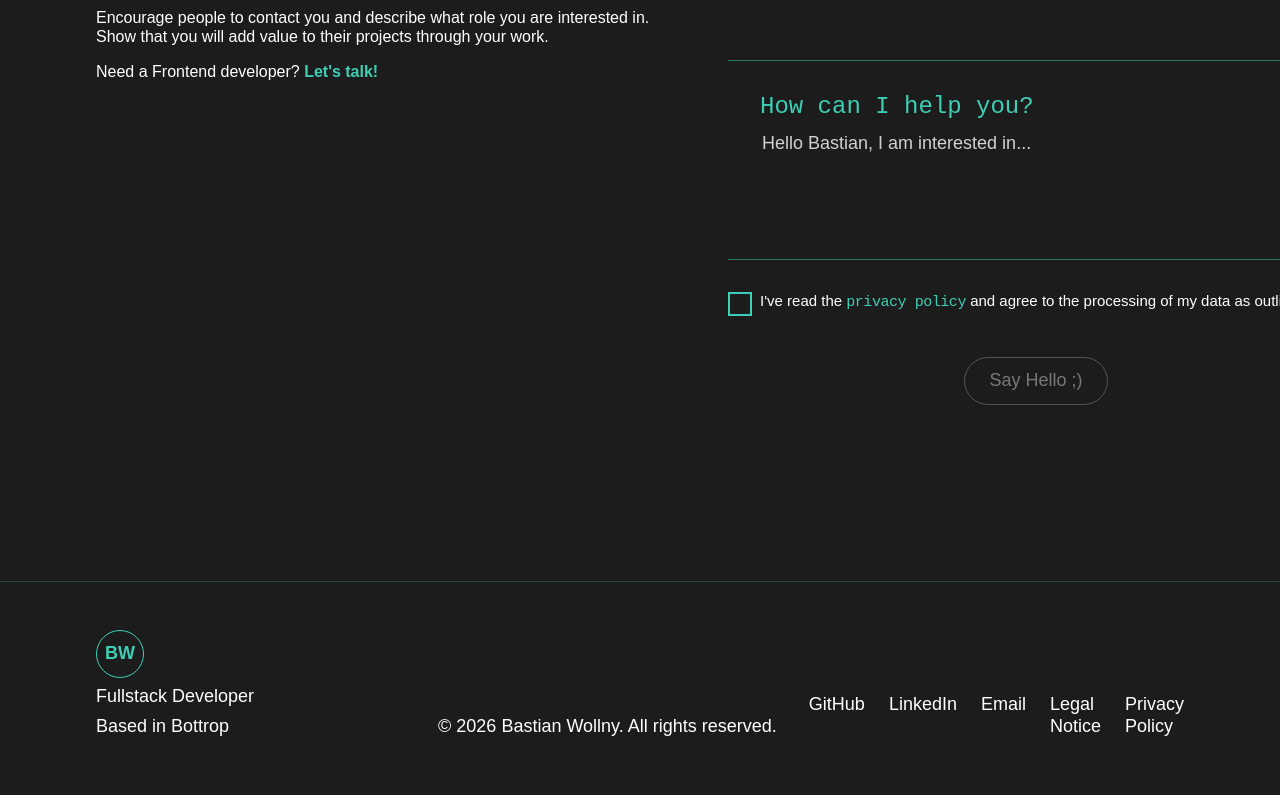
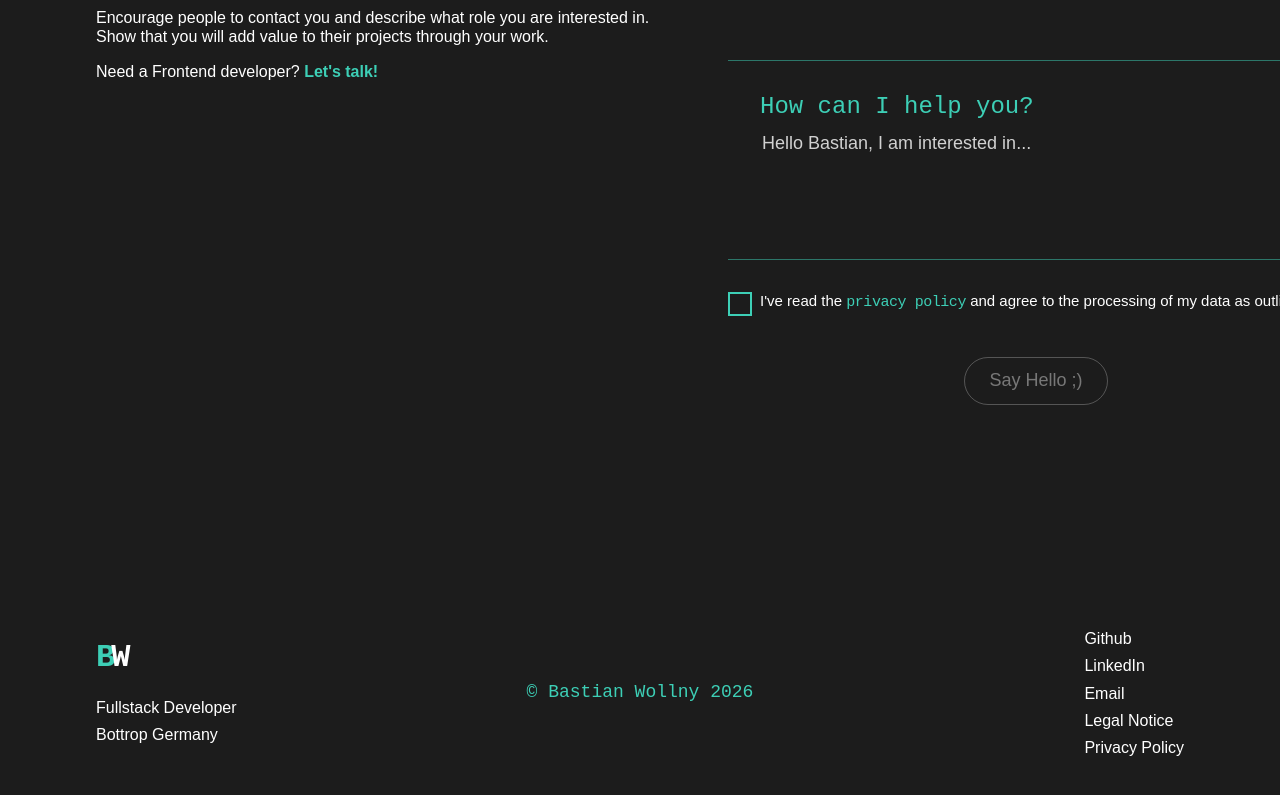
Before and after one commit to CZX93-BW/portfolio-webseite, an Angular app: page / in a window 1280 px wide. Shown: the part 4379-5174 px from the top of the page. Built offline with nearby package versions, Linux system fonts and the light colour scheme.

Commit message:
fixfooter): fixed final global footer layout & design

```diff
--- a/src/app/layout/footer/footer.html
+++ b/src/app/layout/footer/footer.html
@@ -1,23 +1,31 @@
 <footer class="footer">
-  <div class="container footer__content">
+  <div class="footer__container">
     <div class="footer__brand">
-      <a class="footer__logo" routerLink="/" aria-label="Go to homepage">
-        BW
+      <a class="footer__logo" routerLink="/" aria-label="Back to homepage">
+        <span>B</span>
+        <span>W</span>
       </a>
-      <p>Fullstack Developer</p>
-      <p>Based in Bottrop</p>
+
+      <div class="footer__info">
+        <p>Fullstack Developer</p>
+        <p>Bottrop Germany</p>
+      </div>
     </div>
 
-    <p class="footer__copyright">
-      © 2026 Bastian Wollny. All rights reserved.
-    </p>
+    <p class="footer__copyright">© Bastian Wollny 2026</p>
 
-    <nav class="footer__links" aria-label="Footer navigation">
-      <a href="https://github.com/CZX93-BW" aria-label="GitHub profile">GitHub</a>
-      <a href="https://www.linkedin.com/in/bastian-wollny" aria-label="LinkedIn profile">LinkedIn</a>
-      <a href="mailto:bastian-wollny@web.de" aria-label="Email contact">Email</a>
-      <a routerLink="/legal-notice">Legal Notice</a>
-      <a routerLink="/privacy-policy">Privacy Policy</a>
+    <nav class="footer__navigation" aria-label="Footer navigation">
+      @for (link of footerLinks; track link.label) {
+        @if (link.routerLink) {
+          <a class="footer__link" [routerLink]="link.routerLink">
+            {{ link.label }}
+          </a>
+        } @else {
+          <a class="footer__link" [href]="link.href">
+            {{ link.label }}
+          </a>
+        }
+      }
     </nav>
   </div>
 </footer>
--- a/src/app/layout/footer/footer.scss
+++ b/src/app/layout/footer/footer.scss
@@ -1,45 +1,100 @@
 .footer {
-  border-top: 1px solid rgba(62, 207, 182, 0.24);
-  padding: 48px 0;
+  background: var(--color-black);
+  padding: 48px 0 40px;
 }
 
-.footer__content {
+.footer__container {
   display: grid;
   grid-template-columns: 1fr auto 1fr;
-  align-items: end;
-  gap: 32px;
+  align-items: center;
+  width: min(100% - calc(var(--container-padding-desktop) * 2), 1248px);
+  margin-inline: auto;
 }
 
 .footer__brand {
   display: grid;
+  gap: 24px;
+  justify-self: start;
+}
+
+.footer__logo {
+  display: inline-grid;
+  grid-template-columns: repeat(2, auto);
+  align-items: center;
+  width: fit-content;
+  color: var(--color-primary);
+  font-family: var(--font-accent);
+  font-size: 32px;
+  font-weight: 700;
+  line-height: 1;
+  text-decoration: none;
+}
+
+.footer__logo span:last-child {
+  margin-left: -4px;
+  color: var(--color-white);
+}
+
+.footer__info {
+  display: grid;
   gap: 8px;
 }
 
-.footer__brand p {
+.footer__info p,
+.footer__copyright,
+.footer__link {
   margin: 0;
-  color: var(--color-muted);
+  font-family: var(--font-primary);
+  font-size: 16px;
+  font-weight: 400;
+  line-height: 120%;
 }
 
-.footer__logo {
-  display: inline-flex;
-  width: 48px;
-  height: 48px;
-  align-items: center;
-  justify-content: center;
-  border: 1px solid var(--color-primary);
-  border-radius: 50%;
-  color: var(--color-primary);
-  font-weight: 700;
+.footer__info p,
+.footer__link {
+  color: var(--color-white);
 }
 
 .footer__copyright {
-  margin: 0;
-  color: var(--color-muted);
-  text-align: center;
+  justify-self: center;
+  color: var(--color-primary);
+  font-family: var(--font-accent);
+  font-size: 18px;
 }
 
-.footer__links {
-  display: flex;
-  justify-content: flex-end;
-  gap: 24px;
+.footer__navigation {
+  display: grid;
+  gap: 8px;
+  justify-self: end;
 }
+
+.footer__link {
+  position: relative;
+  width: fit-content;
+  text-decoration: none;
+  transition: color var(--transition-default);
+}
+
+.footer__link::before {
+  content: '';
+  position: absolute;
+  top: 50%;
+  left: -24px;
+  width: 8px;
+  height: 8px;
+  border: 1px solid var(--color-primary);
+  border-radius: 50%;
+  opacity: 0;
+  transform: translateY(-50%);
+  transition: opacity var(--transition-default);
+}
+
+.footer__link:hover,
+.footer__link:focus-visible {
+  color: var(--color-primary);
+}
+
+.footer__link:hover::before,
+.footer__link:focus-visible::before {
+  opacity: 1;
+}
--- a/src/app/layout/footer/footer.ts
+++ b/src/app/layout/footer/footer.ts
@@ -1,5 +1,11 @@
 import { Component } from '@angular/core';
 import { RouterLink } from '@angular/router';
+
+interface FooterLink {
+  label: string;
+  href?: string;
+  routerLink?: string;
+}
 
 @Component({
   selector: 'app-footer',
@@ -7,4 +13,12 @@ import { RouterLink } from '@angular/router';
   templateUrl: './footer.html',
   styleUrl: './footer.scss',
 })
-export class Footer {}
+export class Footer {
+  protected readonly footerLinks: FooterLink[] = [
+    { label: 'Github', href: 'https://github.com/CZX93-BW' },
+    { label: 'LinkedIn', href: 'https://www.linkedin.com/in/bastian-wollny' },
+    { label: 'Email', href: 'mailto:bastian-wollny@web.de' },
+    { label: 'Legal Notice', routerLink: '/legal-notice' },
+    { label: 'Privacy Policy', routerLink: '/privacy-policy' },
+  ];
+}
```
